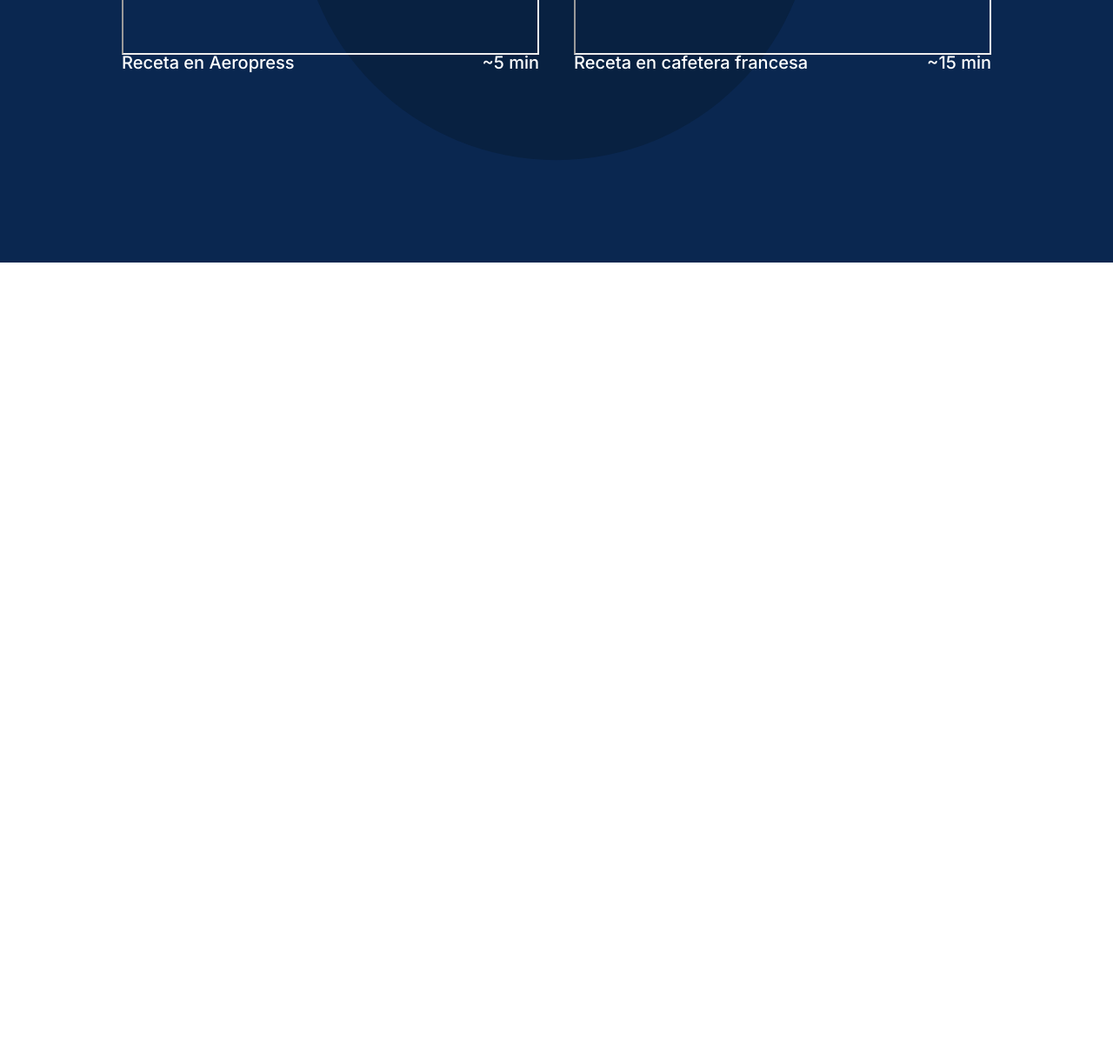
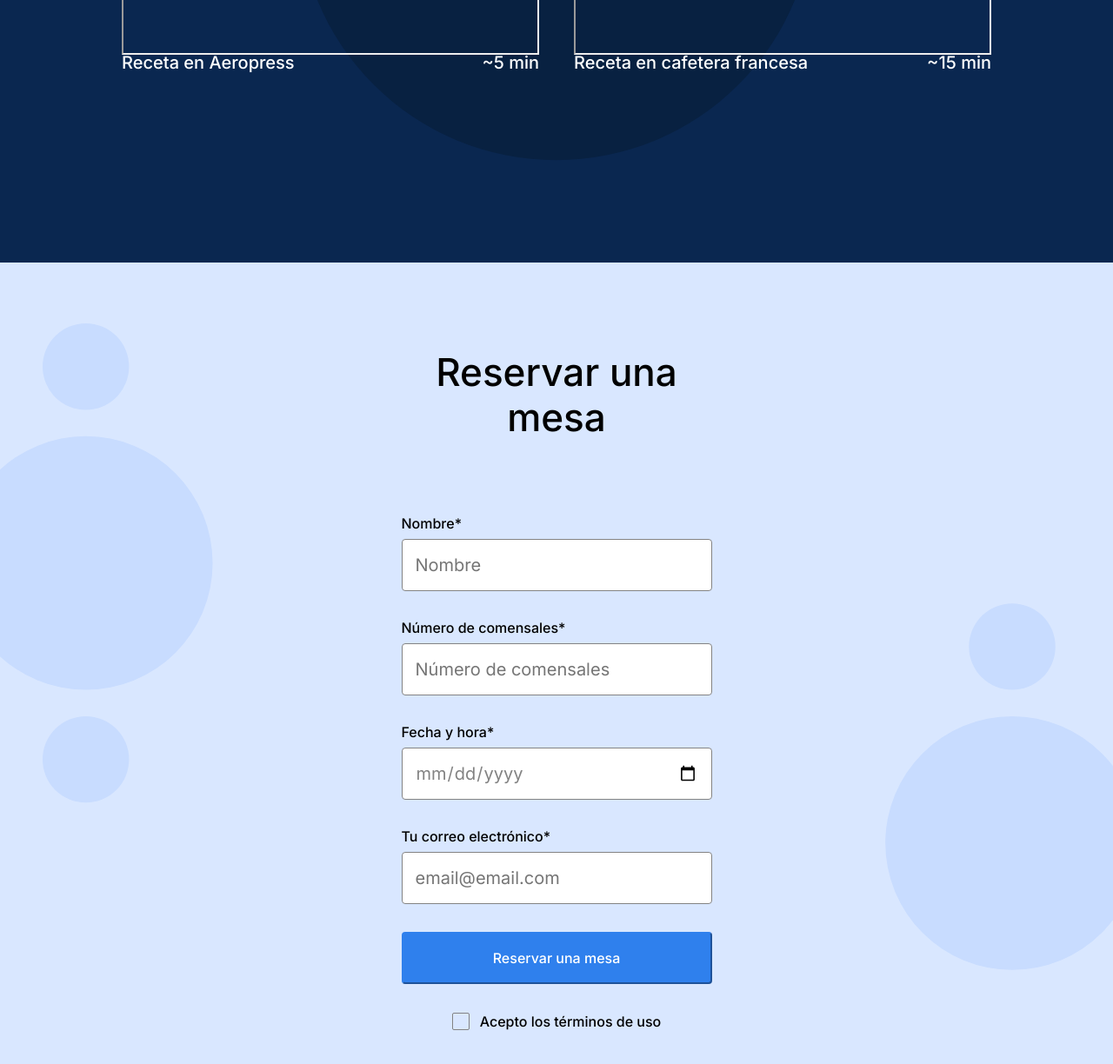
Before and after one commit to Pattie9304/web_project_coffeeshop, a plain HTML site: page index.html in a window 1280 px wide. Shown: the part 1326-2550 px from the top of the page at 87% size. Before the commit the page ends 1628 px from the top, so only its background shows below. Drawn offline with Linux system fonts and the light colour scheme; grey boxes are pictures that could not be loaded.

Commit message:
Nueva actualización de mi proyecto

```diff
--- a/index.html
+++ b/index.html
@@ -98,7 +98,71 @@
             </div>
           </div>
         </section>
-        <section id="reservation" class="reservation"></section>
+        <section id="reservation" class="reservation">
+          <form class="reservation__form">
+            <h2 class="reservation__title">Reservar una mesa</h2>
+            <fieldset class="reservation__fieldset">
+              <label for="name" class="reservation__label">Nombre*</label>
+              <input
+                type="text"
+                id="name"
+                placeholder="Nombre"
+                required
+                class="reservation__input"
+              />
+              <label for="numero-de-comensales" class="reservation__label"
+                >Número de comensales*</label
+              >
+              <input
+                type="number"
+                id="numero-de-comensales"
+                placeholder="Número de comensales"
+                min="1"
+                max="8"
+                required
+                class="reservation__input"
+              />
+              <label for="fecha-reserva" class="reservation__label"
+                >Fecha y hora*</label
+              >
+              <input
+                type="date"
+                id="fecha-reserva"
+                required
+                class="reservation__input"
+              />
+              <label for="correo-electronico" class="reservation__label"
+                >Tu correo electrónico*</label
+              >
+              <input
+                type="email"
+                id="correo-electronico"
+                placeholder="email@email.com"
+                required
+                class="reservation__input"
+              />
+              <button type="submit" class="reservation__button">
+                Reservar una mesa
+              </button>
+              <label
+                for="reservation__checkbox"
+                class="reservation__label reservation__label_centered"
+              >
+                <input
+                  type="checkbox"
+                  id="reservation__checkbox"
+                  class="reservation__checkbox"
+                  required
+                /><span
+                  class="form__pseudo-item form__pseudo-item_type_checkbox"
+                ></span
+                ><span class="reservation__label-text"
+                  >Acepto los términos de uso</span
+                >
+              </label>
+            </fieldset>
+          </form>
+        </section>
       </main>
       <footer class="footer"></footer>
     </div>
--- a/pages/index.css
+++ b/pages/index.css
@@ -222,3 +222,131 @@ span {
   flex-direction: row;
   justify-content: space-between;
 }
+
+.reservation {
+  background-image: url(../images/background_reservation.svg);
+  background-color: #d9e7ff;
+  background-repeat: no-repeat;
+  background-position: center;
+  background-size: cover;
+}
+
+.reservation__form {
+  margin: auto;
+  width: 100vw;
+  max-width: 385px;
+  padding-top: 100px;
+  padding-bottom: 120px;
+}
+
+.reservation__title {
+  padding-bottom: 80px;
+  text-align: center;
+  font-family: "Inter", Arial, sans-serif;
+  font-weight: 500;
+  font-size: 44px;
+  line-height: 52px;
+}
+
+.reservation__fieldset {
+  border: none;
+}
+
+.reservation__input {
+  display: block;
+  box-sizing: border-box;
+  width: 100%;
+  max-width: 385px;
+  height: 100vh;
+  max-height: 60px;
+  border-radius: 4px;
+  margin-bottom: 32px;
+  padding: 15px;
+  font-family: "Inter", Arial, sans-serif;
+  font-weight: normal;
+  font-size: 20px;
+  line-height: 30px;
+  color: #838383;
+  border: 1px solid #838383;
+}
+
+.reservation__label {
+  margin-bottom: 8px;
+  display: block;
+  font-family: "Inter", Arial, sans-serif;
+  font-weight: 500;
+  font-size: 16px;
+  line-height: 20px;
+}
+
+.reservation__button {
+  display: block;
+  box-sizing: border-box;
+  width: 100%;
+  max-width: 385px;
+  height: 100vh;
+  max-height: 60px;
+  border-radius: 4px;
+  border-color: #2f80ed;
+  margin-bottom: 32px;
+  background-color: #2f80ed;
+  color: white;
+  font-family: "Inter", Arial, sans-serif;
+  font-weight: 500;
+  font-size: 16px;
+  line-height: 20px;
+}
+
+.reservation__button:hover {
+  opacity: 70%;
+}
+
+.reservation__label_centered {
+  text-align: center;
+  display: block;
+  height: 20px;
+  font-family: "Inter", Arial, sans-serif;
+  font-weight: 500;
+  font-size: 16px;
+  line-height: 20px;
+}
+
+.reservation__checkbox {
+  vertical-align: bottom;
+  position: absolute;
+  width: 1px;
+  height: 1px;
+  overflow: hidden;
+  clip: rect(0 0 0 0);
+}
+
+.form__pseudo-item {
+  display: inline-block; /* ahora puedes especificar el ancho y la altura del elemento span */
+  vertical-align: middle; /* No conoces esta propiedad aún. Esto establecerá la alineación vertical adecuada para el elemento y el texto. Esta propiedad funciona en conjunto con inline-block */
+  width: 20px;
+  height: 20px;
+  border: 1px solid #838383;
+}
+
+.form__pseudo-item_type_checkbox {
+  border-radius: 2px;
+}
+
+.reservation__checkbox:checked + .form__pseudo-item_type_checkbox {
+  background-image: url("../images/check.svg");
+  background-color: #2f80ed;
+}
+
+.reservation__checkbox:disabled + .form__pseudo-item_type_checkbox {
+  border: 1px solid #838383;
+}
+
+.reservation__checkbox:disabled:checked + .form__pseudo-item_type_checkbox {
+  background-image: url("../images/check.svg");
+  background-color: #2f80ed;
+}
+
+.reservation__label-text {
+  padding-left: 12px;
+  vertical-align: middle;
+}
```
